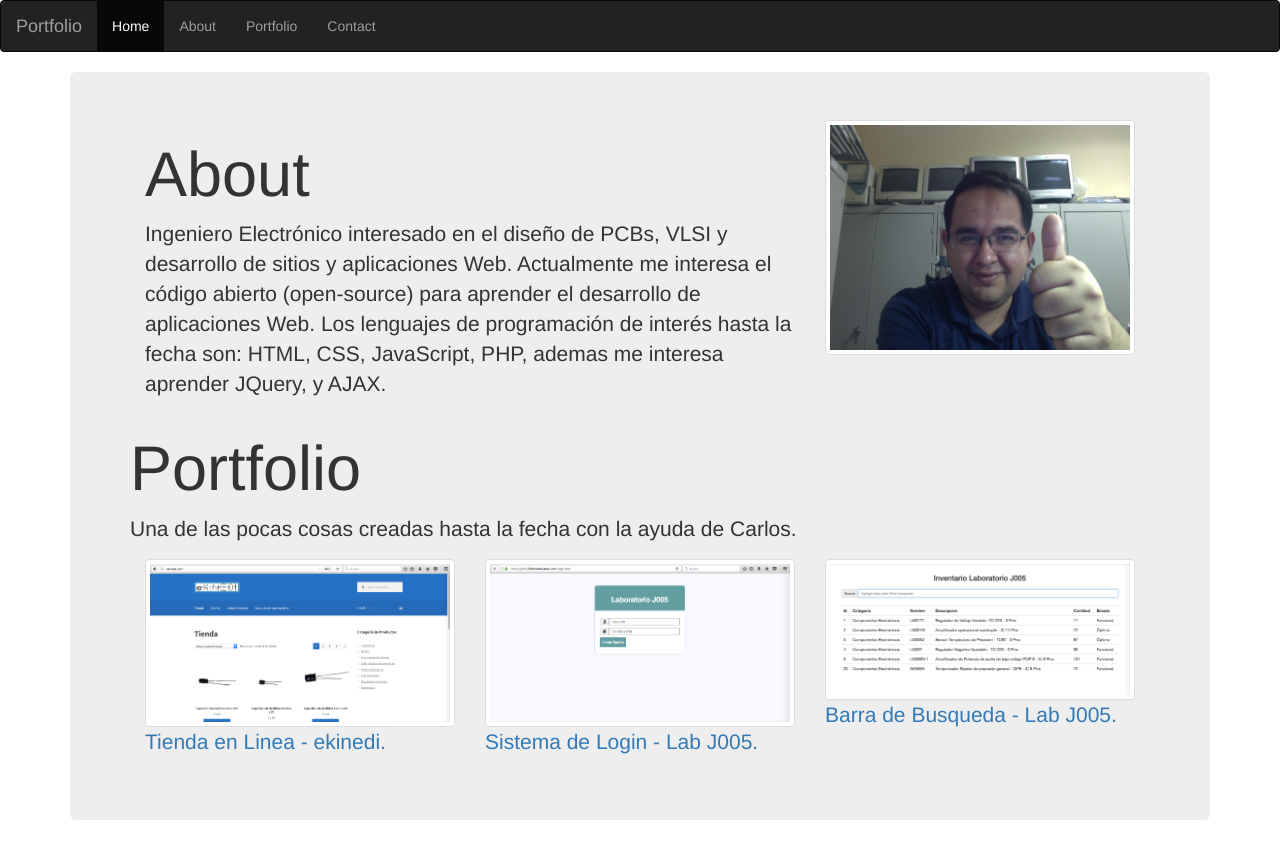
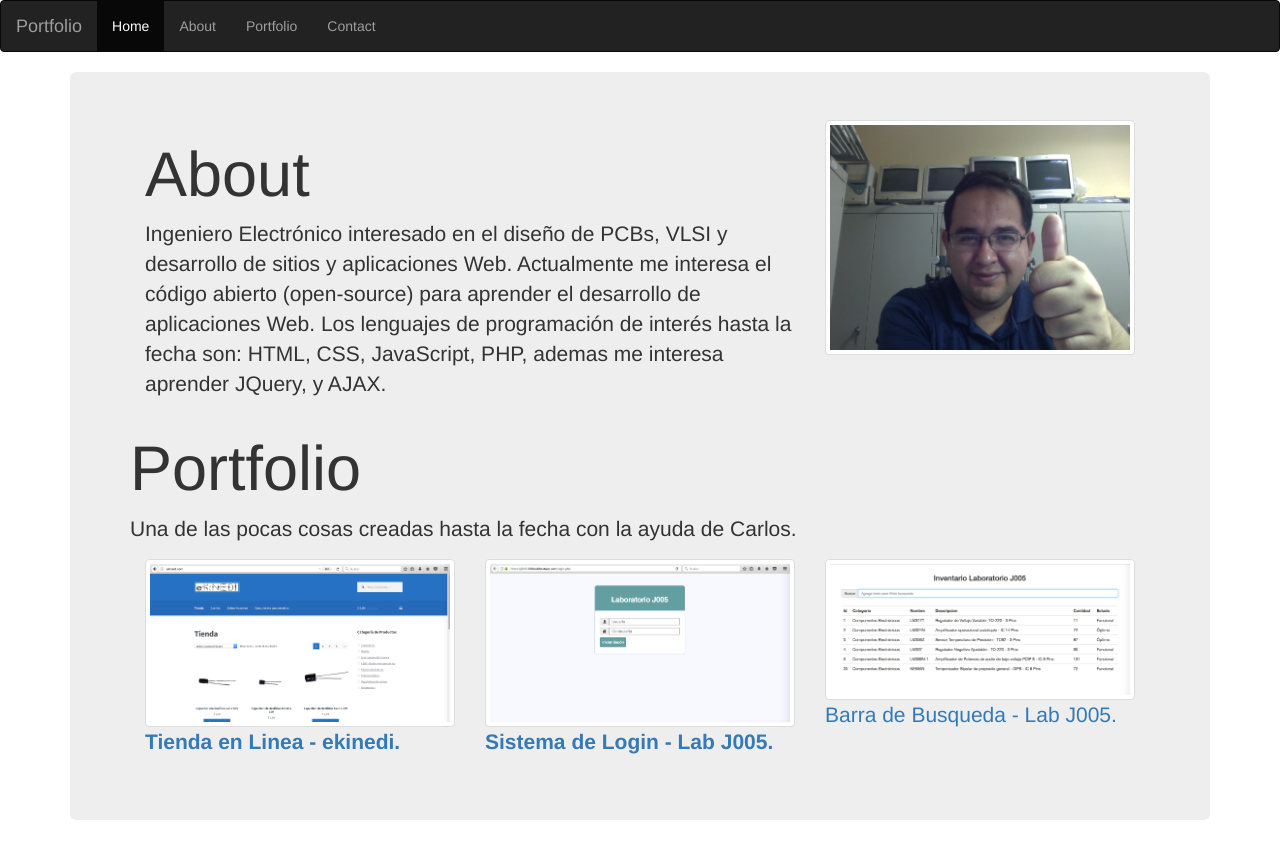
Before and after one commit to fvaldezc/FernandoValdez, a plain HTML site: page index.html in a window 1280 px wide. Drawn offline with nearby package versions, Linux system fonts and the light colour scheme.

Commit message:
Update index.html

```diff
--- a/index.html
+++ b/index.html
@@ -48,7 +48,7 @@
           <a href="https://fvaldezc.github.io/FernandoValdez/images/ekinediphoto.png" target="_blank">
           <img class= "img-thumbnail img-responsive" src="https://fvaldezc.github.io/FernandoValdez/images/ekinediphoto.png" alt="ekinedi">
             <div class="caption">
-            <p>Tienda en Linea - ekinedi.</p>
+            <p style="center-block"><strong>Tienda en Linea - ekinedi.</strong></p>
           </div>
            </a>
         </div>
@@ -56,7 +56,7 @@
           <a href="https://fvaldezc.github.io/FernandoValdez/images/loginSystem.png" target="_blank">
           <img class= "img-thumbnail img-responsive" src="https://fvaldezc.github.io/FernandoValdez/images/loginSystem.png" alt="Login">
             <div class="caption">
-            <p>Sistema de Login - Lab J005.</p>
+            <p style="center-block"><strong>Sistema de Login - Lab J005.</strong></p>
           </div>
            </a>
         </div>
```
